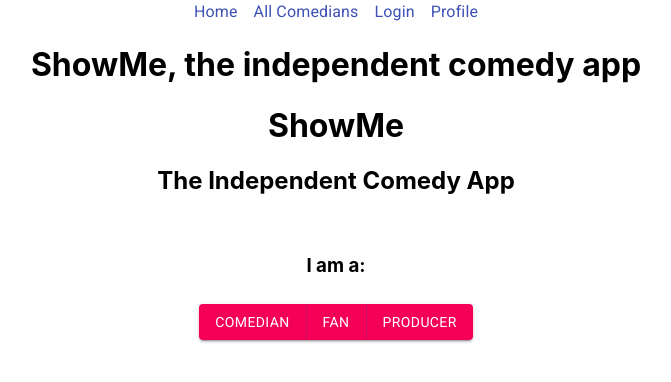
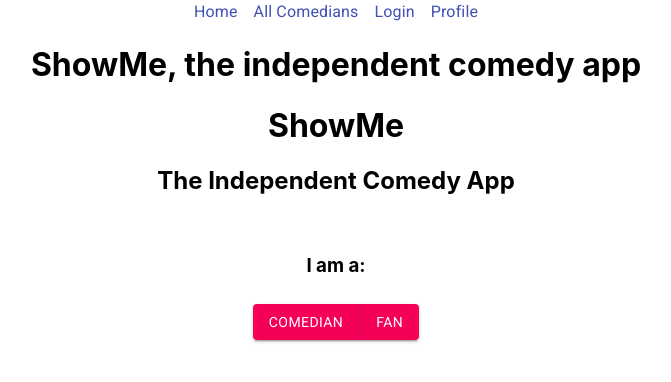
Before and after one commit to Jacob-Fromm/ShowMe-frontend, a React (Create React App) app: page /welcome in a window 1280 px wide. Shown: the top 382 px of the page, without its empty margins (304-975 px from the left). Built offline with nearby package versions, Linux system fonts and the light colour scheme; no server answers.

Commit message:
switching branches

```diff
--- a/src/Containers/ButtonGroup.jsx
+++ b/src/Containers/ButtonGroup.jsx
@@ -42,7 +42,7 @@ const useStyles = makeStyles((theme) => ({
             <ButtonGroup variant="contained" color="secondary" aria-label="contained primary button group">
                 <Button onClick={handleComedianClick}>Comedian</Button>
                 <Button onClick={handleFanClick}>Fan</Button>
-                <Button>Producer</Button>
+                {/* <Button>Producer</Button> */}
             </ButtonGroup>
         </div>
     );
```
